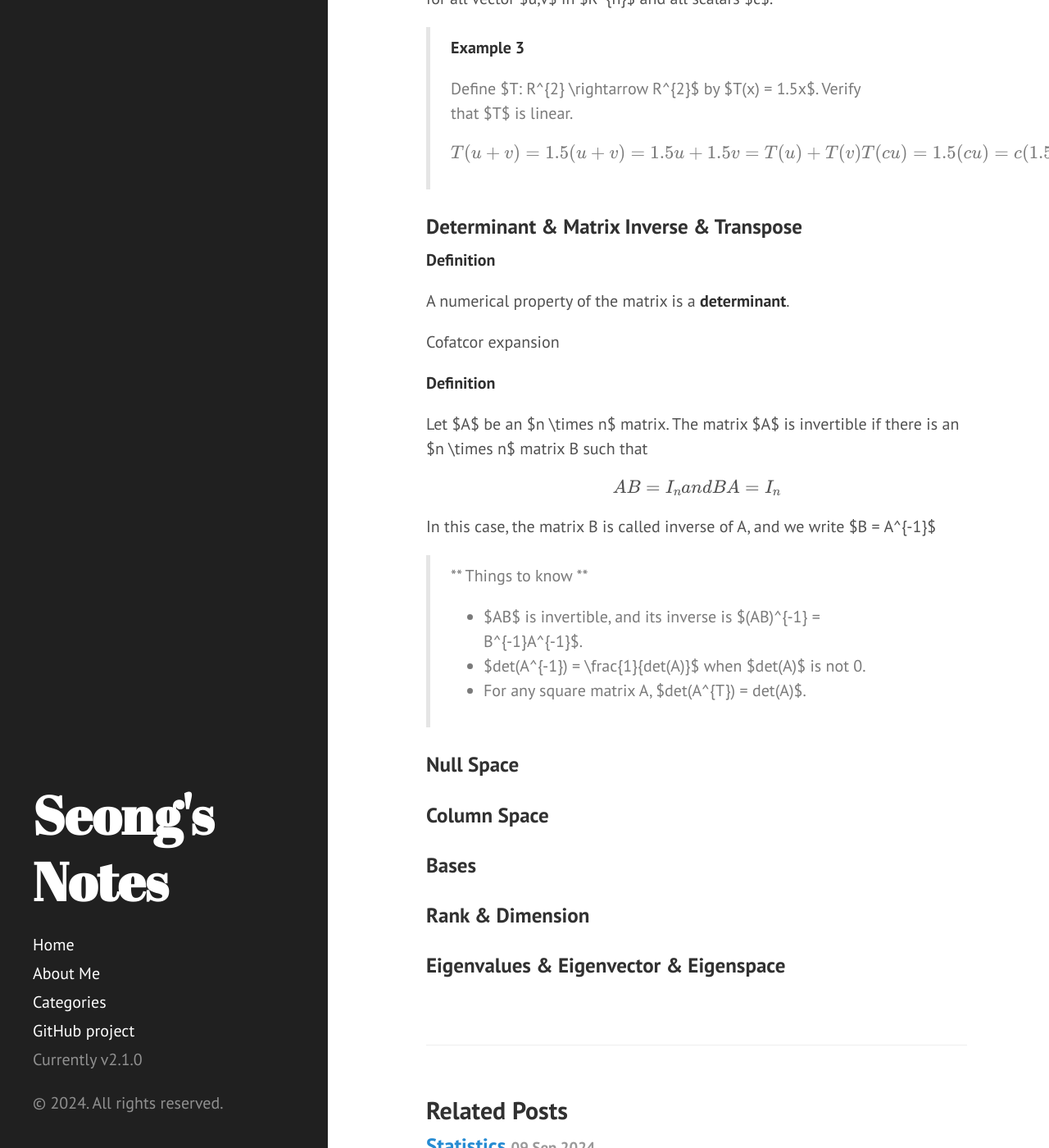
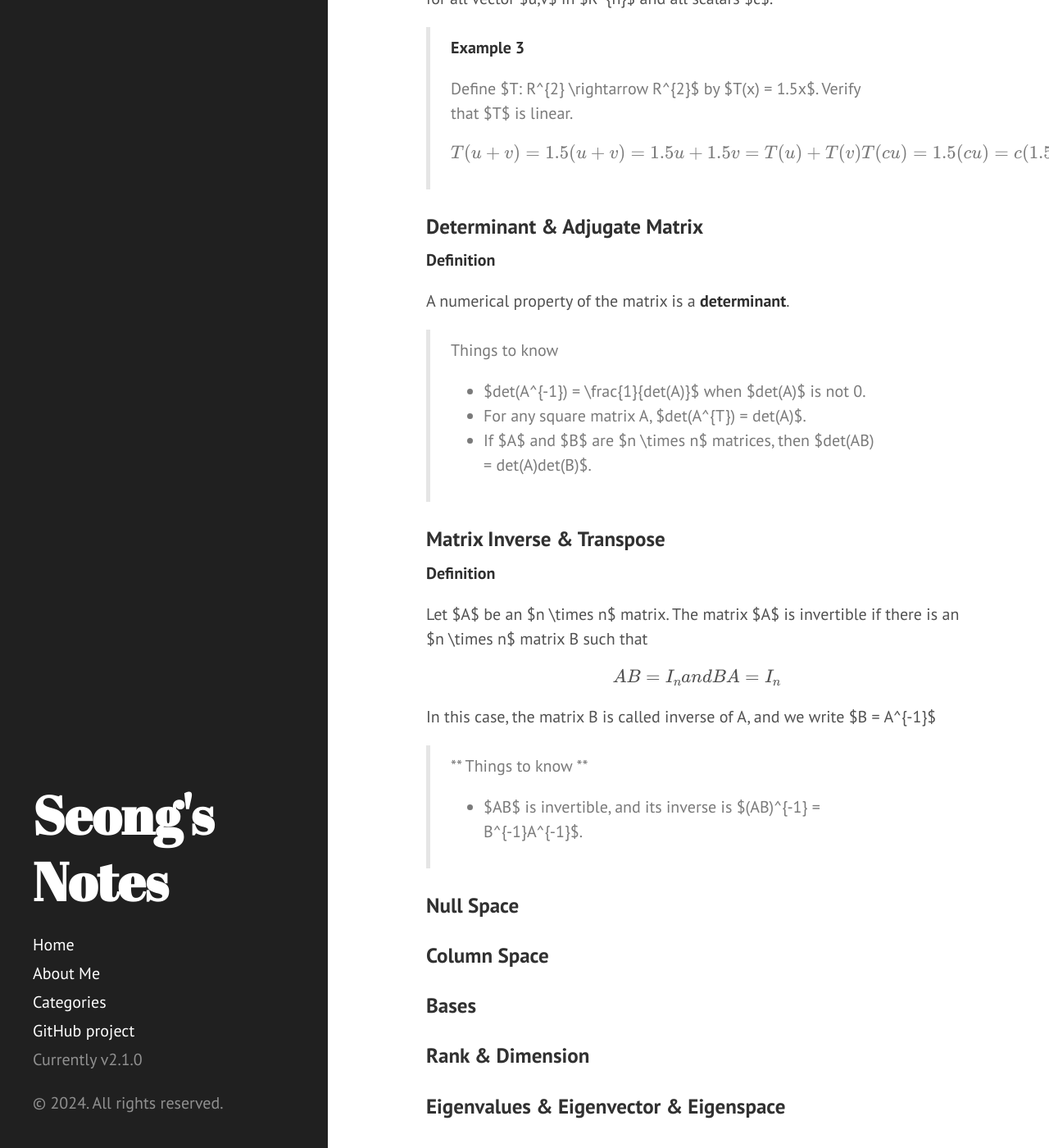
Before and after one commit to GwangseongCho/GwangseongCho.github.io, a Jekyll site: the page built from _posts/2024-09-09-differential-equations-II.md, in a window 1280 px wide and 1400 px high, scrolled down 4158 px. Shown: the whole window at 82% size. Built offline with Jekyll 4.4.1, drawn with Linux system fonts in a browser that asks for light colours; formulas are drawn with MathJax 3.

Commit message:
Determinant and matrix inverse

```diff
--- a/_posts/2024-09-09-differential-equations-II.md
+++ b/_posts/2024-09-09-differential-equations-II.md
@@ -95,13 +95,17 @@ for  all vector $u,v$ in $R^{n}$ and all scalars $c$.
 > T(cu) = 1.5(cu) = c(1.5u) = cT(u)
 > $$
 
-### Determinant & Matrix Inverse & Transpose
+### Determinant & Adjugate Matrix
 **Definition**
 
 A numerical property of the matrix is a **determinant**.
+> Things to know
+>
+> * $det(A^{-1}) = \frac{1}{det(A)}$ when $det(A)$ is not 0. <br>
+> * For any square matrix A, $det(A^{T}) = det(A)$. <br>
+> * If $A$ and $B$ are $n \times n$ matrices, then $det(AB) = det(A)det(B)$. <br>
 
-Cofatcor expansion
-
+### Matrix Inverse & Transpose
 **Definition**
 
 Let $A$ be an $n \times n$ matrix. The matrix $A$ is invertible if there is an  $n \times n$ matrix B such that
```
Also changed, not shown: other parts of _posts/2024-09-09-differential-equations-II.md (+0 -5 lines).
